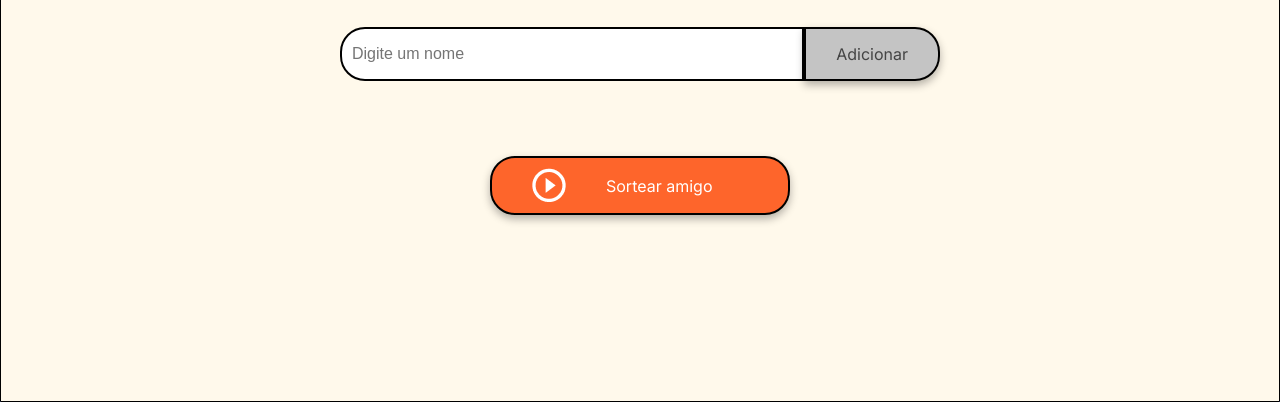
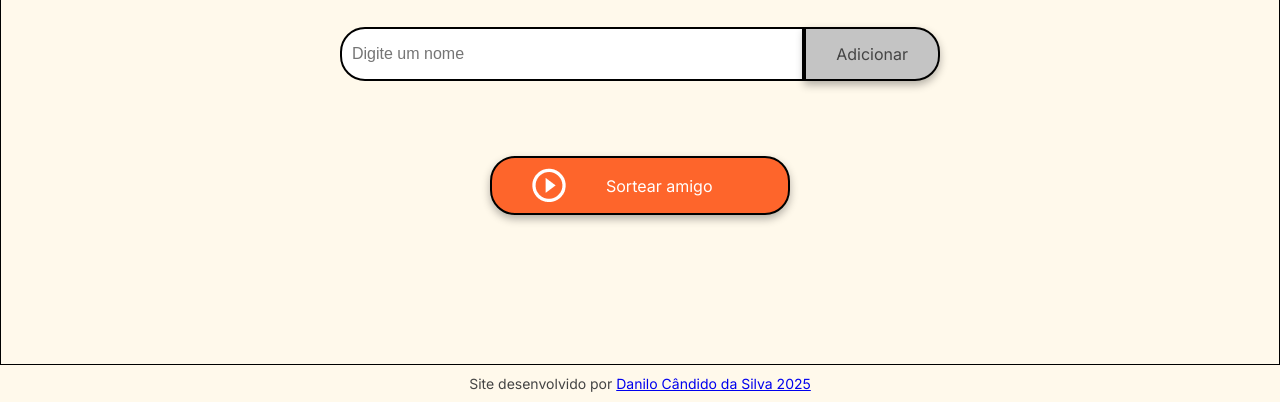
Before and after one commit to danilodevsys/challenge-amigo-secreto_pt-main, a plain HTML site: page index.html in a window 1280 px wide. Shown: the part 398-800 px from the top of the page. Drawn offline with Linux system fonts and the light colour scheme.

Commit message:
Ajuste no layout e melhorias no HTML

```diff
--- a/index.html
+++ b/index.html
@@ -36,6 +36,9 @@
         </section>
     </main>
 
+    <footer class="footer">
+        Site desenvolvido por <a href="https://github.com/Danilodevsys" target="_blank">Danilo Cândido da Silva 2025</a>
+    </footer>
     <script src="app.js" defer></script>
 </body>
 </html>
--- a/style.css
+++ b/style.css
@@ -160,3 +160,15 @@ ul {
 .button-draw:hover {
     background-color: var(--color-button-hover);
 }
+.footer {
+    position: fixed;
+    bottom: 0;
+    width: 100%;
+    background-color: var(--color-secondary);
+    text-align: center;
+    padding: 10px;
+    font-size: 14px;
+    font-family: "Inter", sans-serif;
+    color: var(--color-text);
+    border-top: 1px solid #000;
+}
```
